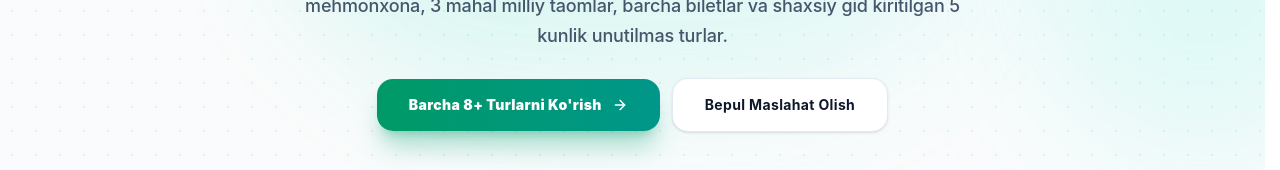
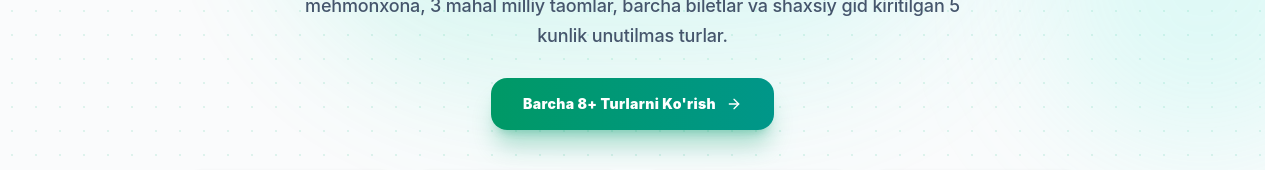
Before and after one commit to humoyun1773/sayohat-web, a React (Vite) app: page / in a window 1280 px wide. Shown: the part 409-579 px from the top of the page. Built offline with nearby package versions, Linux system fonts and the light colour scheme.

Commit message:
refactor: remove Bepul Maslahat Olish button from hero section

```diff
--- a/src/pages/HomePage.jsx
+++ b/src/pages/HomePage.jsx
@@ -84,7 +84,7 @@ export default function HomePage() {
             <p className="text-sm sm:text-base lg:text-lg text-slate-600 max-w-2xl mx-auto font-medium leading-relaxed">
               Samarqand, Buxoro, Xiva, Termiz va Zomin bo'ylab transport, 4★ mehmonxona, 3 mahal milliy taomlar, barcha biletlar va shaxsiy gid kiritilgan 5 kunlik unutilmas turlar.
             </p>
-            <div className="flex flex-wrap items-center justify-center gap-3 pt-2">
+            <div className="flex items-center justify-center pt-2">
               <Link
                 to="/tours"
                 className="py-4 px-8 rounded-2xl bg-gradient-to-r from-emerald-600 to-teal-600 hover:from-emerald-700 hover:to-teal-700 text-white font-black text-sm tracking-wide shadow-xl shadow-emerald-600/30 hover:scale-105 active:scale-95 transition-all flex items-center gap-2.5 cursor-pointer"
@@ -92,14 +92,6 @@ export default function HomePage() {
                 <span>Barcha 8+ Turlarni Ko'rish</span>
                 <ArrowRight className="w-4 h-4" />
               </Link>
-
-              <button
-                type="button"
-                onClick={openContactModal}
-                className="py-4 px-8 rounded-2xl bg-white hover:bg-slate-50 text-slate-900 font-bold text-sm tracking-wide border border-slate-200/90 shadow-sm hover:scale-105 active:scale-95 transition-all cursor-pointer"
-              >
-                Bepul Maslahat Olish
-              </button>
             </div>
           </motion.div>
 
```
